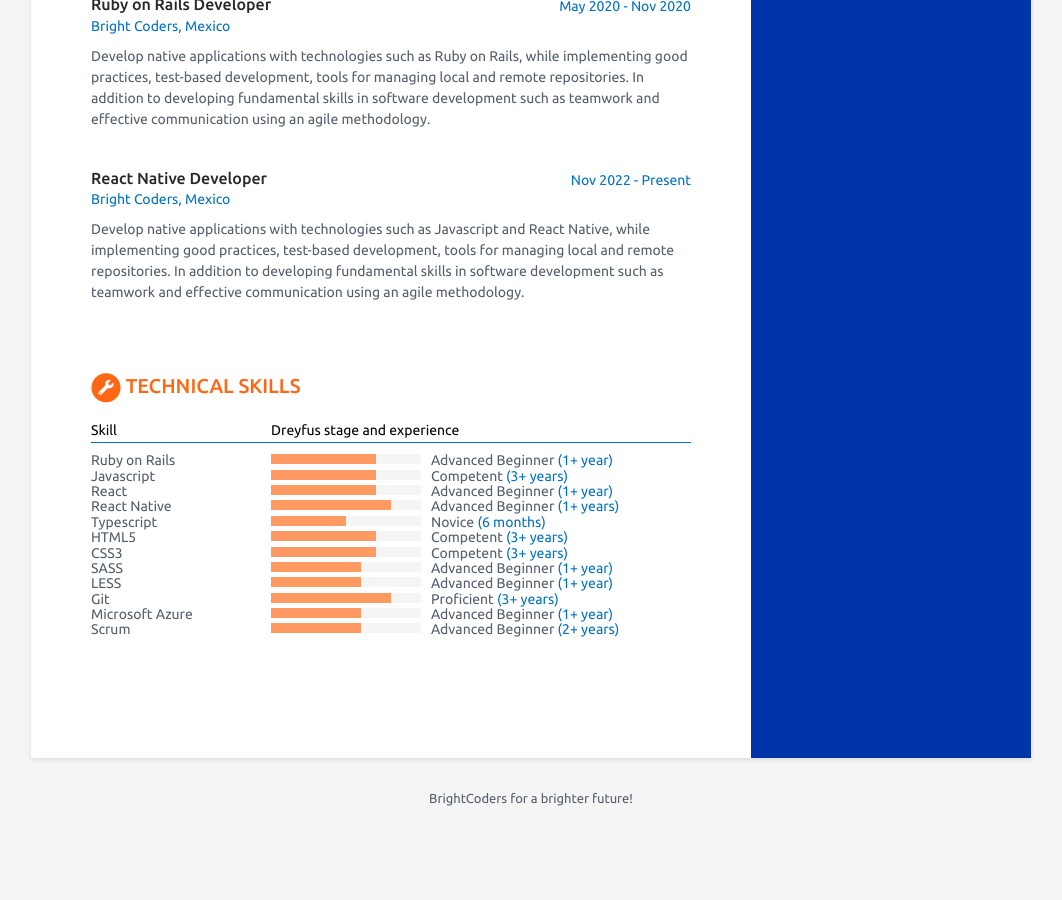
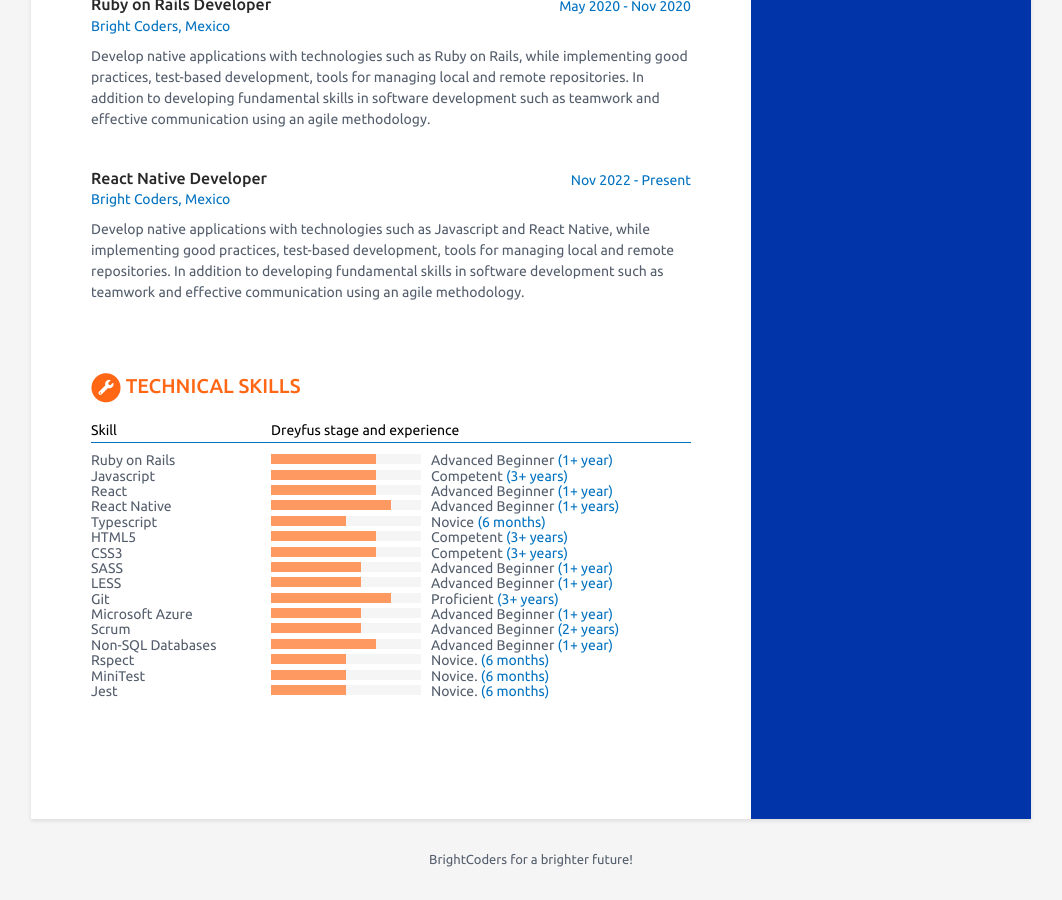
Before and after one commit to BrightCoders-Institute/scorecard-martinmt-mx, a Jekyll site: the page built from index.html, in a window 1280 px wide and 900 px high, scrolled down 950 px. Shown: the whole window, without its empty margins (109-1171 px from the left). Built offline with Jekyll 4.4.1, drawn with Linux system fonts in a browser that asks for light colours; before the commit the page ends 1789 px from its top, so only the background shows below that.

Commit message:
Skill correction in the data.yml file

```diff
--- a/_data/data.yml
+++ b/_data/data.yml
@@ -179,6 +179,26 @@ skills:
       level-name: Advanced Beginner
       time: 2+ years
 
+    - name: Non-SQL Databases
+      level: 70%
+      level-name: Advanced Beginner
+      time: 1+ year
+
+    - name: Rspect
+      level: 50%
+      level-name: Novice.
+      time: 6 months
+
+    - name: MiniTest
+      level: 50%
+      level-name: Novice.
+      time: 6 months
+
+    - name: Jest
+      level: 50%
+      level-name: Novice.
+      time: 6 months
+
 # NO MODIFICAR
 footer: >
   BrightCoders for a brighter future!
```
